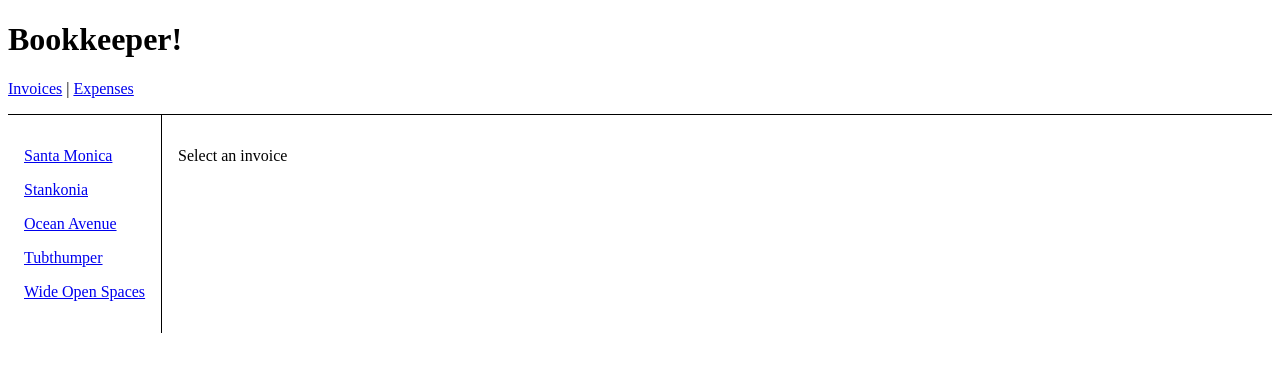
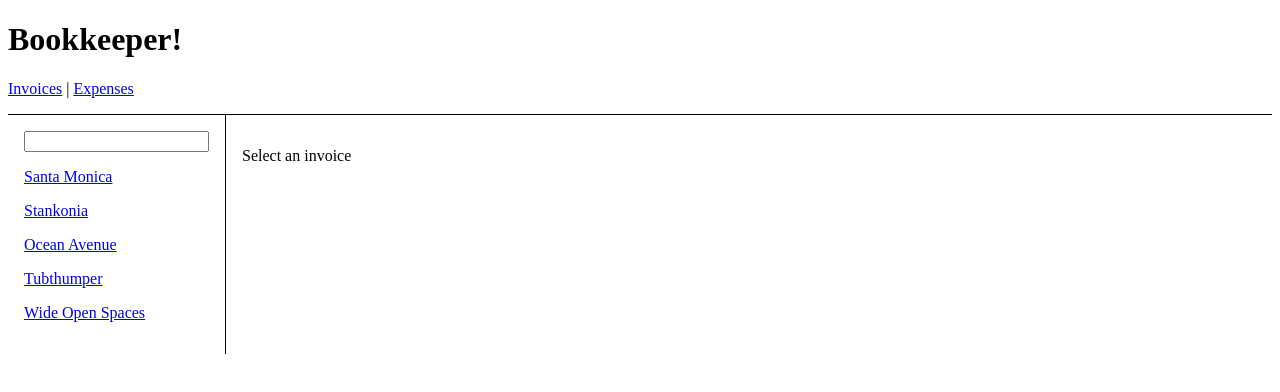
Before and after one commit to Sandeepsubramaniyan/react_router, a JavaScript app: page /invoices in a window 1280 px wide. Shown: the top 392 px of the page. Built offline with nearby package versions, Linux system fonts and the light colour scheme.

Commit message:
filtering the invoices using useSearchParams

```diff
--- a/src/routes/invoices.js
+++ b/src/routes/invoices.js
@@ -1,8 +1,14 @@
-import {NavLink,Outlet} from "react-router-dom";
+import {
+  NavLink,
+  Outlet,
+  useSearchParams,
+}from "react-router-dom";
 import { getInvoices} from "../data";
 
 function Invoices() {
   let invoices = getInvoices();
+  let[searchParams,setSearchParams] = useSearchParams();
+
   return (
     <div style = {{display:"flex"}}>
      <nav
@@ -11,15 +17,32 @@
         padding: "1rem",
        }}
        >
-        {invoices.map((invoice) => (
+        <input
+          value = {searchParams.get("filter") || ""}
+          onChange={(event) =>{
+            let filter = event.target.value;
+            if (filter) {
+              setSearchParams({filter});
+            } else {
+              setSearchParams({});
+            }
+          }}
+        />
+        {invoices
+          .filter((invoice) => {
+            let filter =searchParams.get("filter");
+            if(!filter) return true;
+            let name = invoice.name.toLowerCase();
+            return name.startsWith(filter.toLowerCase());
+          })
+          .map((invoice) => (
             <NavLink
               style= {({ isActive }) => {
                 return {
                   display: "block",
                   margin: "1rem 0",
                   color: isActive ? "green" : "",
-              };
-            }}
+              }}}
               to={`/invoices/${invoice.number}`}
               key={invoice.number}
             >
```
Lines whose indentation alone changed are shown as unchanged.
